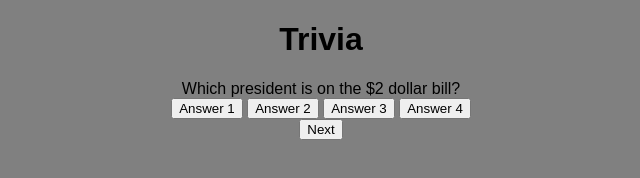
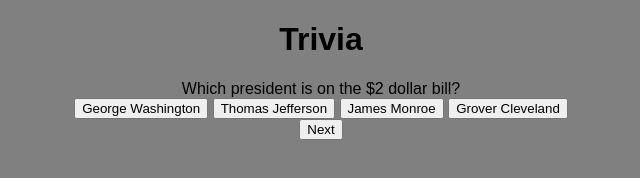
Before and after one commit to laurenpowers20/trivia, a plain HTML site: page index.html in a window 1280 px wide. Both pictures are taken after a click on the button "Start". Shown: the whole page, without its empty margins (319-959 px from the left). Drawn offline with Linux system fonts and the light colour scheme.

Commit message:
got options in buttons, added event listeners

```diff
--- a/index.html
+++ b/index.html
@@ -16,16 +16,18 @@
       <div id="choices-buttons" class="choices-grid">
         <div id="question-text">
         </div>
-          <button class="answer-button">Answer 1</button>
-          <button class="answer-button">Answer 2</button>
-          <button class="answer-button">Answer 3</button>
-          <button class="answer-button">Answer 4</button>
+        <button class="answer-button A">A</button>
+        <button class="answer-button B">B</button>
+        <button class="answer-button C">C</button>
+        <button class="answer-button D">D</button>
       </div>
+      <div class="answer-message"></div>
 </div>
 <div class="start-next-buttons">
     <button id="start-button" class="start-button button">Start</button>
     <button id="next-button" class="next-button button hide">Next</button>
 </div>
+<div class="score"></div>
 
 
   <script src="script.js"></script>
--- a/script.js
+++ b/script.js
@@ -2,8 +2,15 @@ let startButton = document.querySelector("#start-button");
 let questionContainer = document.querySelector("#question-container");
 let nextButton = document.querySelector("#next-button");
 let gameQuestionText = document.getElementById("question-text");
+let answerButton = document.querySelectorAll(".answer-button");
+let answerMessage = document.querySelector(".answer-message");
+let scoreText = document.querySelector(".score");
+let score = 0;
 
 startButton.addEventListener("click", startGame);
+nextButton.addEventListener("click", newQuestion);
+
+let index = -1;
 
 function startGame() {
   questionContainer.classList.remove("hide");
@@ -13,11 +20,56 @@ function startGame() {
 }
 
 function newQuestion() {
-  gameQuestionText.innerText = triviaQuestions[0].question;
+  index++;
+  // Add question
+  gameQuestionText.innerText = triviaQuestions[index].question;
+  // Add choices
+  let choiceA = document.querySelector(".A");
+  let choiceB = document.querySelector(".B");
+  let choiceC = document.querySelector(".C");
+  let choiceD = document.querySelector(".D");
+
+  choiceA.innerText = triviaQuestions[index].answers[0].text;
+  choiceB.innerText = triviaQuestions[index].answers[1].text;
+  choiceC.innerText = triviaQuestions[index].answers[2].text;
+  choiceD.innerText = triviaQuestions[index].answers[3].text;
+
+  choiceA.addEventListener("click", (e) =>
+    checkAnswer(e, triviaQuestions[index])
+  );
+  choiceB.addEventListener("click", (e) =>
+    checkAnswer(e, triviaQuestions[index])
+  );
+  choiceC.addEventListener("click", (e) =>
+    checkAnswer(e, triviaQuestions[index])
+  );
+  choiceD.addEventListener("click", (e) =>
+    checkAnswer(e, triviaQuestions[index])
+  );
+  answerMessage.innerText = " ";
 }
 
-// 1. Player enters game by clicking on start button
-// 2. Open a new div with question and choices. An image above appears adjacent to questions.
+function getScore() {}
+
+function checkAnswer(e, questionBlock) {
+  //console.log(e.target.innerText);
+  console.log(questionBlock);
+  let userChoice = questionBlock.answers.find((question) => {
+    return question.text === e.target.innerText;
+  });
+
+  if (userChoice.correct) {
+    score += 10;
+    answerMessage.innerText = "Yay! You got it right!";
+    scoreText.innerText = score;
+  } else {
+    answerMessage.innerText = "Sorry you're wrong :(";
+  }
+}
+
+// 1. Player enters game by clicking on start button DONE
+// 2. Open a new div with question and choices. DONE
+//populate "answers" in buttons DONE
 // 3. Once choice is made, next question populates
 // 4. Score is stored
 // 5. Percentage of score will be shown on last div visible.
@@ -32,4 +84,22 @@ const triviaQuestions = [
       { text: "Grover Cleveland", correct: false },
     ],
   },
+  {
+    question: "What is 2 + 2?",
+    answers: [
+      { text: "22", correct: false },
+      { text: "6", correct: false },
+      { text: "4", correct: true },
+      { text: "dunno", correct: false },
+    ],
+  },
+  {
+    question: "What's the biggest US State?",
+    answers: [
+      { text: "Texas", correct: false },
+      { text: "California", correct: false },
+      { text: "New York", correct: false },
+      { text: "Alaska", correct: true },
+    ],
+  },
 ];
--- a/style.css
+++ b/style.css
@@ -8,12 +8,6 @@ img {
   max-width: 100%;
   border-radius: 50%;
   border: solid 2px black;
-}
-
-
-#question-container.hide {
-  background-color: blue;
-
 }
 
 .hide {
```
